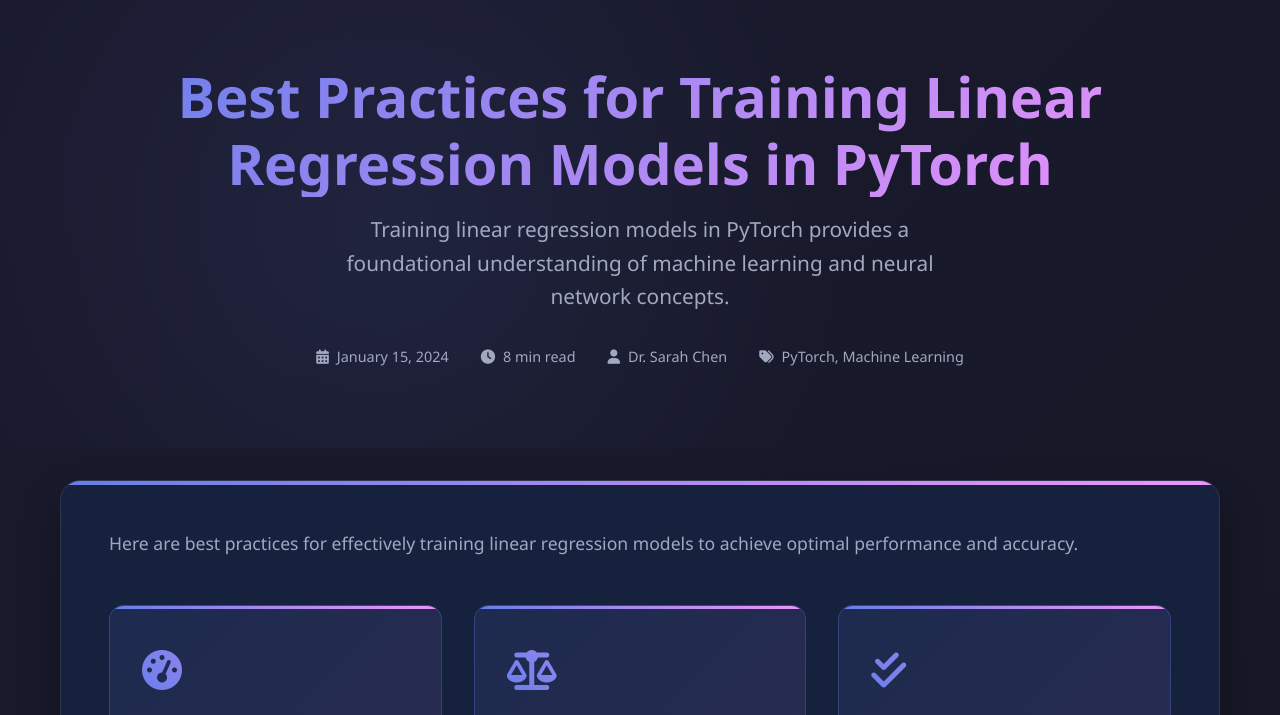
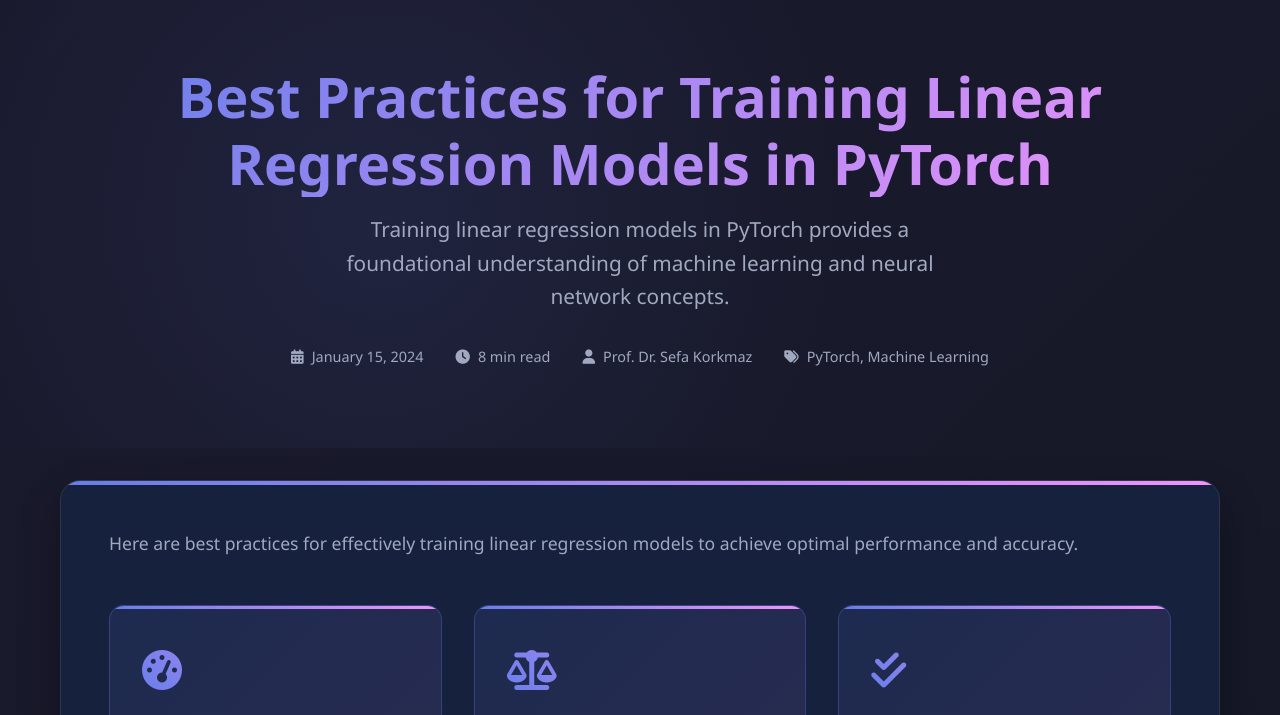
Before and after one commit to chefa1/website, a plain HTML site: page index.html in a window 1280 px wide. Shown: the part 80-795 px from the top of the page. Drawn offline with nearby package versions, Linux system fonts and the light colour scheme.

Commit message:
Update index.html

```diff
--- a/index.html
+++ b/index.html
@@ -528,7 +528,7 @@
                         </div>
                         <div class="meta-item">
                             <i class="fas fa-user"></i>
-                            <span>Dr. Sarah Chen</span>
+                            <span>Prof. Dr. Sefa Korkmaz</span>
                         </div>
                         <div class="meta-item">
                             <i class="fas fa-tags"></i>
```
